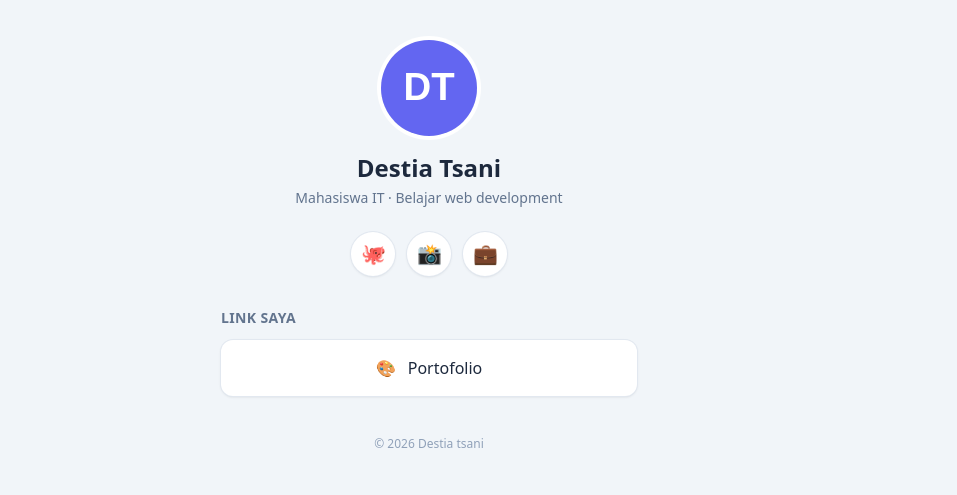
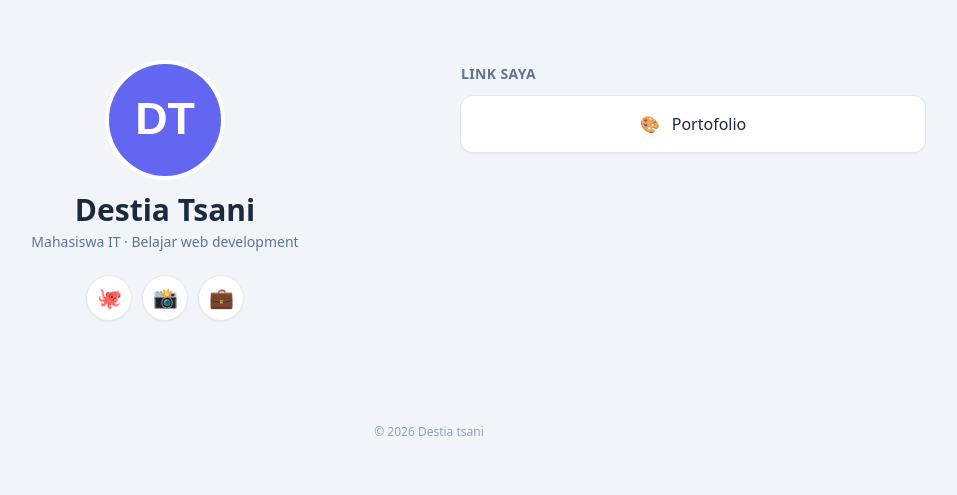
Before and after one commit to rarraa/add_class, a plain HTML site: page index.html in a window 1280 px wide. Shown: the whole page, without its empty margins (211-1168 px from the left). Drawn offline with nearby package versions, Linux system fonts and the light colour scheme.

Commit message:
feat: p2-b - responsive dan dark mode

```diff
--- a/index.html
+++ b/index.html
@@ -7,12 +7,13 @@
     <script src="https://cdn.jsdelivr.net/npm/@tailwindcss/browser@4"></script>
 </head>
 <body>
-    <body class="min-h-screen bg-slate-100 text-slate-800">
-        <div class="mx-auto max-w-md px-4 py-10">
+    <body class="min-h-screen bg-slate-100 text-slate-800 ">
+        <div class="mx-auto max-w-md px-4 py-10 md:max-w-xl md:py-16 lg:grid lg:max-w-5xl lg:grid-cols-2 lg:items-start lg:gap-16">
+            <div class="lg:sticky lg:top-16">
                 <header class="flex flex-col items-center text-center">
                 <img src="avatar.svg" alt="Foto profile Destia"
-                class="h-24 w-24 rounded-full shadow ring-4 ring-white">
-            <h1 class="mt-4 text-2xl font-bold">Destia Tsani</h1>
+                    class="h-24 w-24 rounded-full shadow ring-4 ring-white md:h-28 md:w-28">
+                <h1 class="mt-4 text-2xl font-bold md:text-3xl">Destia Tsani</h1>
                 <p class="mt-1 text-sm text-slate-500">Mahasiswa IT · Belajar web development</p>
                 </header>
 
@@ -21,7 +22,7 @@
                     <li>
                     <a href="https://github.com/username" aria-label="GitHub"
                         class="flex h-11 w-11 items-center justify-center rounded-full bg-white text-xl shadow-sm ring-1 ring-slate-200"
-                    transition hover:-translate-y-0.5 hover:bg-slate-900 hover:text-white hover:shadow-md focus-visible:outline-2 focus-visible:outline-offset-2 focus-visible:outline-indigo-600>🐙</a>
+                        duration-200 motion-reduce:transition-none motion-reduce:hover:translate-y-0>🐙</a>
                     </li>
                     <li>
                     <a href="https://instagram.com/username" aria-label="Instagram"
@@ -33,9 +34,10 @@
                     </li>
                 </ul>
                 </nav>
+            </div>
 
             <main>
-            <h2 class="mt-8 text-sm font-semibold uppercase tracking-wide text-slate-500">Link Saya</h2>
+            <h2 class="mt-8 text-sm font-semibold uppercase tracking-wide text-slate-500 lg:mt-0">Link Saya</h2>
 
             <ul class="mt-3 space-y-3">
                 <li>
@@ -48,7 +50,7 @@
             </ul>
             </main>
 
-            <footer class="mt-10 text-center text-xs text-slate-400">
+            <footer class="mt-10 text-center text-xs text-slate-400 lg:col-span-2">
                 <p>&copy; 2026 Destia tsani</p>
             </footer>
         </div>
```
Lines whose indentation alone changed are shown as unchanged.
